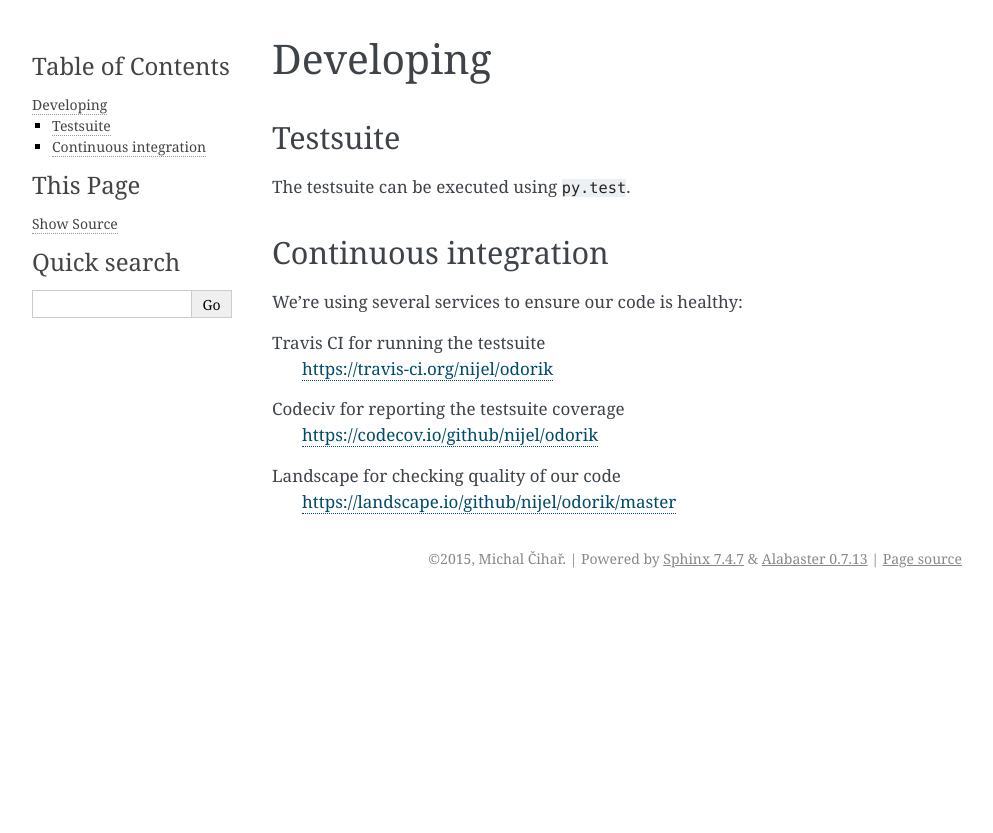
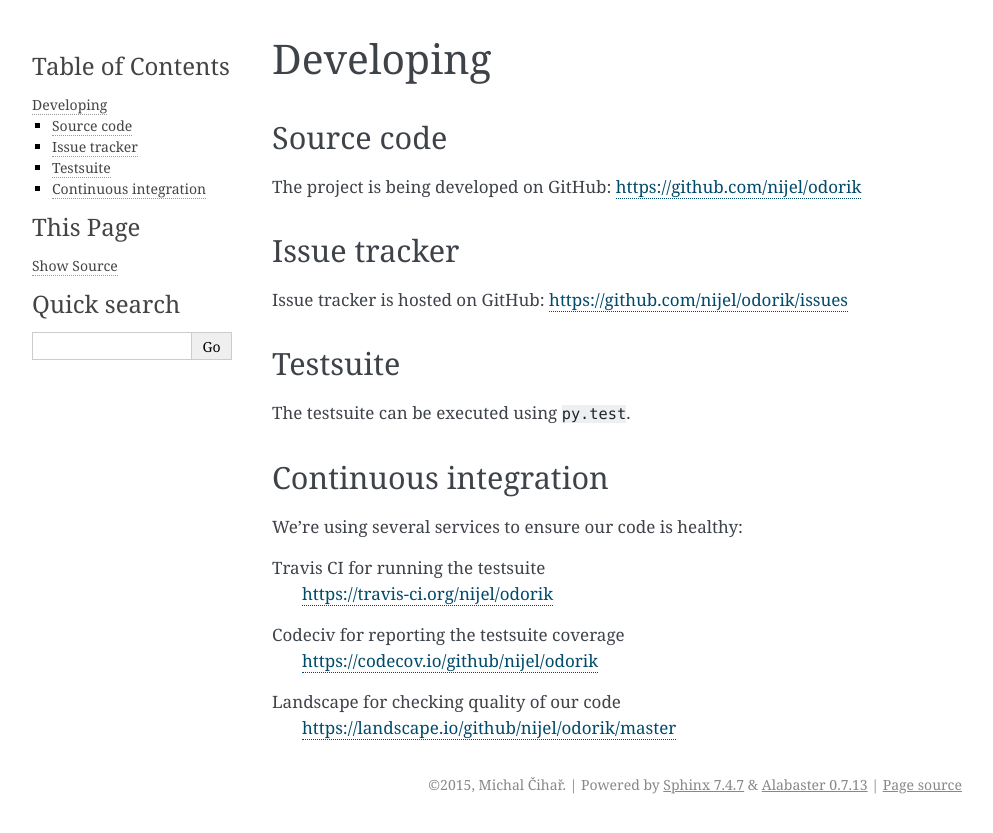
Before and after one commit to nijel/odorik, a Sphinx documentation site: the page built from docs/develop.rst, in a window 1280 px wide. Shown: the top 833 px of the page, without its empty margins (148-1141 px from the left). Built offline with Sphinx 7.4.7, drawn with Linux system fonts in a browser that asks for light colours.

Commit message:
Documentation links improvements
Signed-off-by: Michal Čihař <michal@cihar.com>

```diff
--- a/docs/command.rst
+++ b/docs/command.rst
@@ -118,7 +118,7 @@ The configuration file is INI file, for example:
     user = pepa
     password = zdepa
 
-.. seealso:: http://www.odorik.cz/w/api#autentizace
+.. seealso:: `Autentizace Odorik API <http://www.odorik.cz/w/api#autentizace>`_
 
 Examples
 ++++++++
--- a/docs/develop.rst
+++ b/docs/develop.rst
@@ -1,5 +1,15 @@
 Developing
 ==========
+
+Source code
+-----------
+
+The project is being developed on GitHub: https://github.com/nijel/odorik
+
+Issue tracker
+-------------
+
+Issue tracker is hosted on GitHub: https://github.com/nijel/odorik/issues
 
 Testsuite
 ---------
--- a/docs/index.rst
+++ b/docs/index.rst
@@ -6,7 +6,7 @@
 Welcome to Odorik's documentation!
 ==================================
 
-This is Python module which wraps Odorik API <http://www.odorik.cz/w/api>.
+This is Python module which wraps `Odorik API <http://www.odorik.cz/w/api>`_.
 
 You can install the module from PyPI:
 
@@ -14,7 +14,7 @@ You can install the module from PyPI:
 
     pip install odorik
 
-The project is being developed on GitHub: <https://github.com/nijel/odorik>
+The project is being developed on GitHub: https://github.com/nijel/odorik
 
 Contents:
 
```
